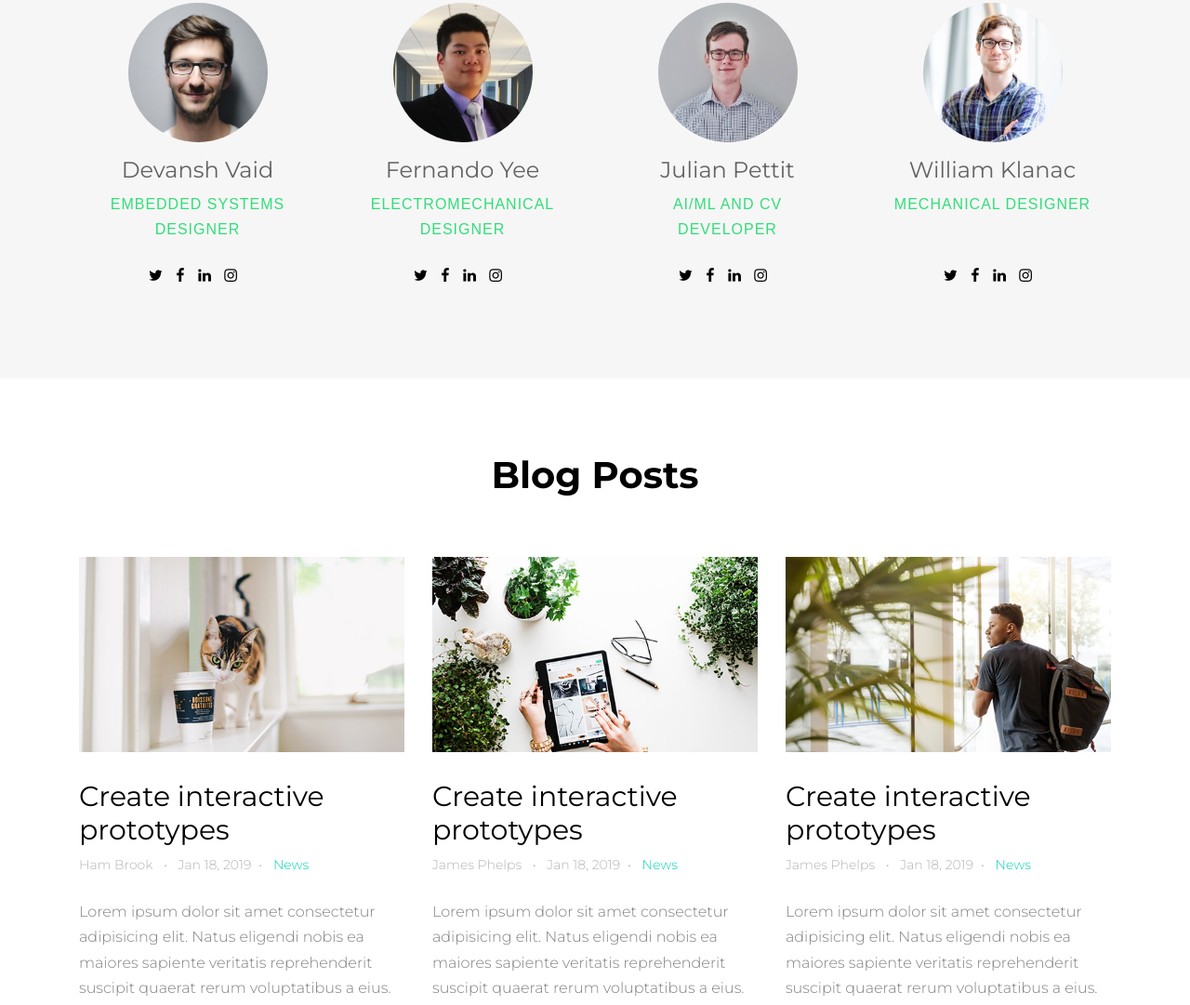
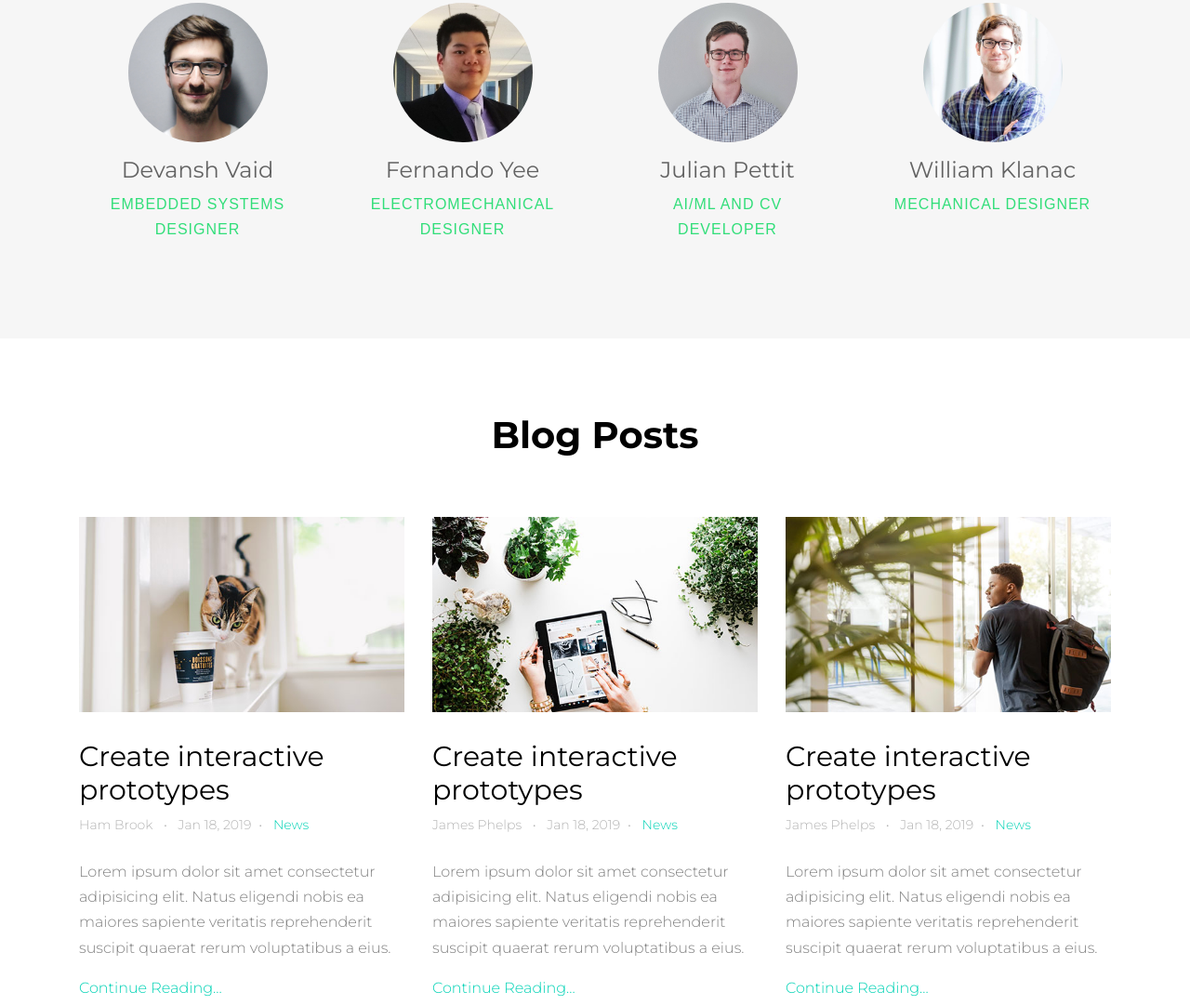
Before and after one commit to TrackPod/TrackPod.github.io, a plain HTML site: page index.html in a window 1280 px wide. Shown: the part 3327-4408 px from the top of the page at 93% size. Drawn offline with Linux system fonts and the light colour scheme; files whose address does not match are found by name; a web font is replaced by a local one.

Commit message:
remove social media icons

```diff
--- a/index.html
+++ b/index.html
@@ -260,14 +260,14 @@
                 <div>
                   <h3 class="mb-2">Devansh Vaid</h3>
                   <span class="position mb-4">Embedded Systems Designer</span>
-                  <div class="faded">
+                  <!-- <div class="faded">
                     <ul class="ftco-social text-center">
                       <li class="ftco-animate fadeInUp ftco-animated"><a href="#"><span class="icon-twitter"></span></a></li>
                       <li class="ftco-animate fadeInUp ftco-animated"><a href="#"><span class="icon-facebook"></span></a></li>
                       <li class="ftco-animate fadeInUp ftco-animated"><a href="#"><span class="icon-linkedin"></span></a></li>
                       <li class="ftco-animate fadeInUp ftco-animated"><a href="#"><span class="icon-instagram"></span></a></li>
                     </ul>
-                  </div>
+                  </div> -->
                 </div>
               </div>
             </div>
@@ -281,14 +281,14 @@
                 <div>
                   <h3 class="mb-2">Fernando Yee</h3>
                   <span class="position mb-4">Electromechanical Designer</span>
-                  <div class="faded">
+                  <!-- <div class="faded">
                     <ul class="ftco-social text-center">
                       <li class="ftco-animate fadeInUp ftco-animated"><a href="#"><span class="icon-twitter"></span></a></li>
                       <li class="ftco-animate fadeInUp ftco-animated"><a href="#"><span class="icon-facebook"></span></a></li>
                       <li class="ftco-animate fadeInUp ftco-animated"><a href="#"><span class="icon-linkedin"></span></a></li>
                       <li class="ftco-animate fadeInUp ftco-animated"><a href="#"><span class="icon-instagram"></span></a></li>
                     </ul>
-                  </div>
+                  </div> -->
                 </div>
               </div>
             </div>
@@ -302,14 +302,14 @@
                 <div>
                   <h3 class="mb-2">Julian Pettit</h3>
                   <span class="position mb-4">AI/ML and CV developer</span>
-                  <div class="faded">
+                  <!-- <div class="faded">
                     <ul class="ftco-social text-center">
                       <li class="ftco-animate fadeInUp ftco-animated"><a href="#"><span class="icon-twitter"></span></a></li>
                       <li class="ftco-animate fadeInUp ftco-animated"><a href="#"><span class="icon-facebook"></span></a></li>
                       <li class="ftco-animate fadeInUp ftco-animated"><a href="#"><span class="icon-linkedin"></span></a></li>
                       <li class="ftco-animate fadeInUp ftco-animated"><a href="#"><span class="icon-instagram"></span></a></li>
                     </ul>
-                  </div>
+                  </div> -->
                 </div>
               </div>
             </div>
@@ -323,14 +323,14 @@
                 <div>
                   <h3 class="mb-2">William Klanac</h3>
                   <span class="position mb-4" style="height: 54px;">Mechanical Designer</span>
-                  <div class="faded">
+                  <!-- <div class="faded">
                     <ul class="ftco-social text-center">
                       <li class="ftco-animate fadeInUp ftco-animated"><a href="#"><span class="icon-twitter"></span></a></li>
                       <li class="ftco-animate fadeInUp ftco-animated"><a href="#"><span class="icon-facebook"></span></a></li>
                       <li class="ftco-animate fadeInUp ftco-animated"><a href="#"><span class="icon-linkedin"></span></a></li>
                       <li class="ftco-animate fadeInUp ftco-animated"><a href="#"><span class="icon-instagram"></span></a></li>
                     </ul>
-                  </div>
+                  </div> -->
                 </div>
               </div>
             </div>
```
